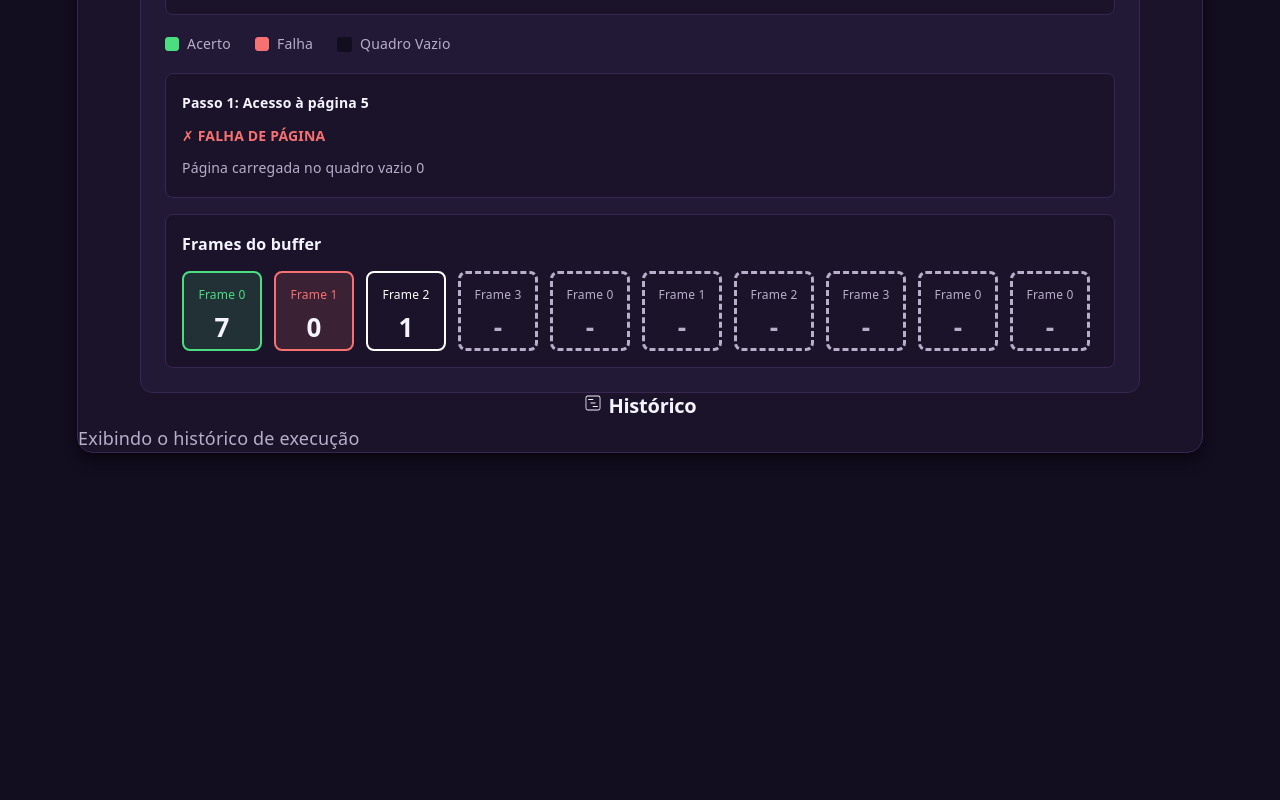
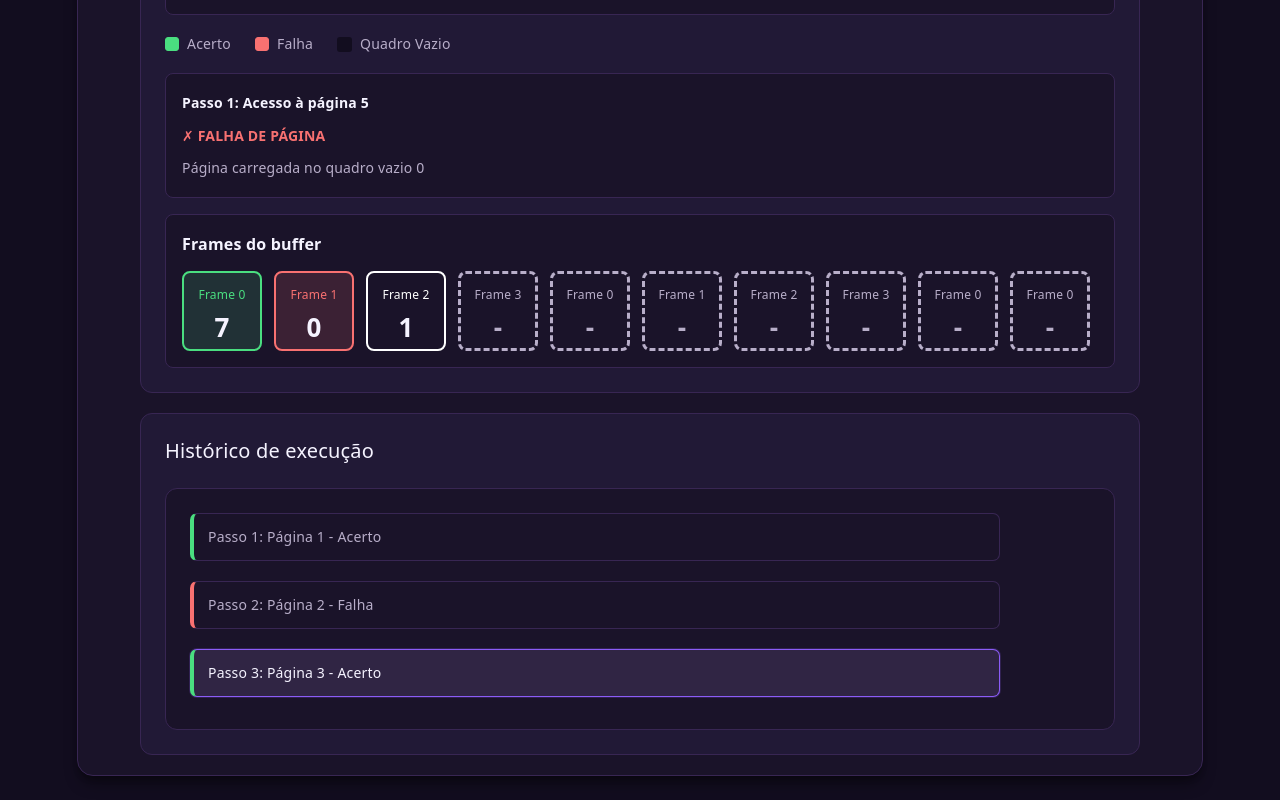
Before and after one commit to FelipeGabriel05/paginacao-SO, a React (Vite) app in the folder paginacao/: page / in a window 1280 px wide. Shown: the part 682-1482 px from the top of the page. Before the commit the page ends 1159 px from the top, so only its background shows below. Built offline with nearby package versions, Linux system fonts and the light colour scheme.

Commit message:
layout do histórico de execução

```diff
--- a/paginacao/src/components/HistoryCard/history-card.jsx
+++ b/paginacao/src/components/HistoryCard/history-card.jsx
@@ -1,10 +1,45 @@
-import { Historico } from "../Header/header"
+import "./index.css";
+
+
+const pages = [1, 2, 3, 4,];
+const historico = [
+    {
+        step: 1,
+        n_pages: `Página ${pages[0]}`,
+        hit: "Acerto"
+    },
+    {
+        step: 2,
+        n_pages: `Página ${pages[1]}`,
+        hit: "Falha"
+    },
+    {
+        step: 3,
+        n_pages: `Página ${pages[2]}`,
+        hit: "Acerto"
+    },
+]
+
+const passoAtual = 3;
 
 const HistoryCard = () => {
     return (
-        <div>
-            <Historico/>
-            <p>Exibindo o histórico de execução</p>
+        <div className="history-card">
+            <h3>Histórico de execução</h3>
+            <div className="box-history">
+                {historico.map((linha, index) => (
+                    <span
+                        key={index}
+                        className={`
+                            steps
+                            ${linha.hit === "Acerto" ? "hit" : "fault"}
+                            ${linha.step === passoAtual ? "active" : ""}
+                        `}
+                    >
+                        Passo {linha.step}: {linha.n_pages} - {linha.hit}
+                    </span>
+                ))}
+            </div>
         </div>
     )
 }
--- /dev/null
+++ b/paginacao/src/components/HistoryCard/index.css
@@ -0,0 +1,87 @@
+.history-card {
+    display: flex;
+    flex-direction: column;
+    gap: 16px;
+
+    background: var(--card);
+    width: 90%;
+    max-width: 1000px;
+    margin: 20px auto 20px;
+    padding: 24px;
+
+    border: 1px solid var(--border);
+    border-radius: 12px;
+    box-sizing: border-box;
+}
+
+h3 {
+    margin: 0 0 8px;
+    color: var(--text-h);
+    font-size: 20px;
+    font-weight: 500;
+}
+
+.box-history {
+    display: flex;
+    flex-direction: column;
+    gap: 12px;
+    background-color: var(--bg-secondary);;
+    width: 100%;
+    min-height: 125px;
+    max-width: 1000px;
+    margin: 0 auto;
+    padding: 24px;
+    border: 1px solid var(--border);
+    border-radius: 12px;
+    box-sizing: border-box;
+}
+
+.steps {
+    display: block;
+
+    width: 90%;
+    padding: 10px 14px;
+    margin-bottom: 8px;
+
+    background-color: var(--bg-secondary);
+
+    border: 1px solid var(--border);
+    border-left: 4px solid var(--border);
+    border-radius: 7px;
+
+    box-sizing: border-box;
+
+    color: var(--text);
+    font-size: 14px;
+    font-weight: 500;
+
+    transition: 0.2s ease;
+}
+
+/* Resultado: ACERTO */
+
+.steps.hit {
+    border-left-color: var(--success);
+}
+
+/* Resultado: FALHA */
+
+.steps.fault {
+    border-left-color: var(--error);
+}
+
+/* Passo atualmente selecionado */
+
+.steps.active {
+    background-color: #302544;
+    color: var(--text-h);
+    box-shadow: 0 0 0 1px rgba(139, 92, 246, 0.2);
+}
+
+.steps.active.fault {
+    border-color: var(--accent) var(--accent) var(--accent) var(--error);
+}
+
+.steps.active.hit {
+    border-color: var(--accent) var(--accent) var(--accent) var(--success);
+}
```
